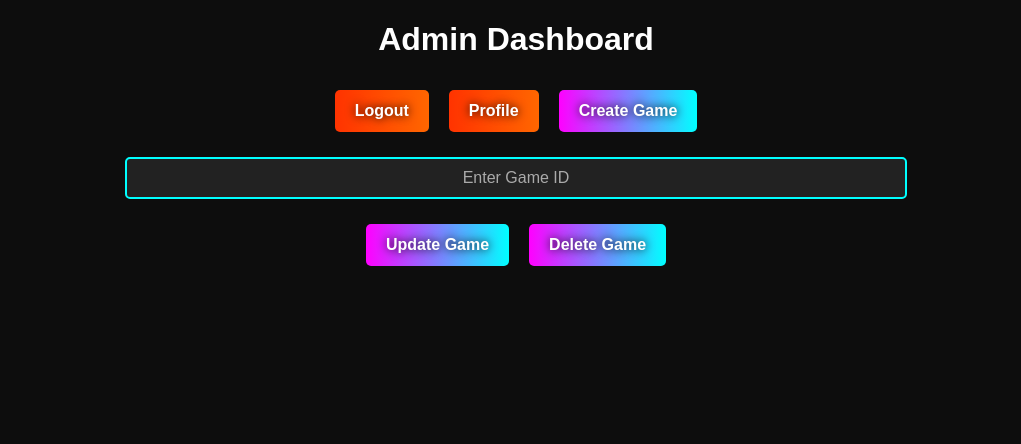
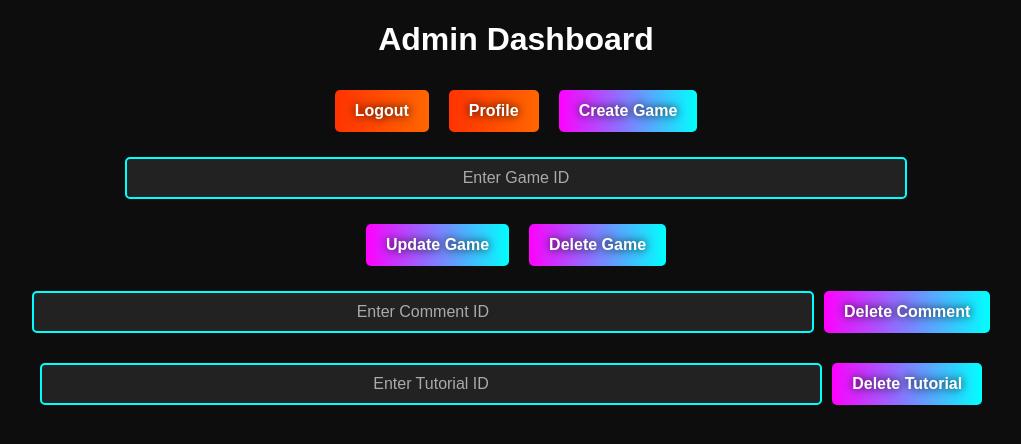
Before and after one commit to apala-1/RespawnPoint, a React (Vite) app in the folder respawnpoint/: page /admin-dashboard in a window 1280 px wide. Shown: the top 444 px of the page, without its empty margins (124-1145 px from the left). Built offline with nearby package versions, Linux system fonts and the light colour scheme.

Commit message:
Adjusted some admin dashboard jsx and css

```diff
--- a/respawnpoint/src/pages/Featured/gameDetails.css
+++ b/respawnpoint/src/pages/Featured/gameDetails.css
@@ -1,3 +1,9 @@
+*{
+    margin: 0;
+    padding: 0;
+    box-sizing: border-box;
+}
+
 .game-details {
     display: flex;
     flex-direction: column;
--- a/respawnpoint/src/pages/Home/admindashboard.jsx
+++ b/respawnpoint/src/pages/Home/admindashboard.jsx
@@ -5,8 +5,11 @@ import "./admindashboard.css";
 
 const AdminDashboard = () => {
   const [gameId, setGameId] = useState(""); // Store gameId input
+  const [commentId, setCommentId] = useState(""); // Store commentId input for deletion
+  const [tutorialId, setTutorialId] = useState(""); // Store tutorialId input for deletion
   const navigate = useNavigate();
 
+  // Navigate to update game page
   const handleUpdate = () => {
     if (!gameId) {
       alert("Please enter a Game ID to update.");
@@ -15,14 +18,14 @@ const AdminDashboard = () => {
     navigate(`/update-game/${gameId}`); // Navigate to update page with the gameId
   };
 
-    const handleDelete = async () => {
+  // Delete game by gameId
+  const handleDeleteGame = async () => {
     if (!gameId) {
       alert("Please enter a Game ID to delete.");
       return;
     }
 
     try {
-            // Corrected route for delete API
       const response = await axios.delete(`http://localhost:5000/api/games/${gameId}`);
       alert("Game deleted successfully");
     } catch (error) {
@@ -31,10 +34,74 @@ const AdminDashboard = () => {
     }
   };
 
+  // Delete comment by commentId
+  const handleDeleteComment = async () => {
+    if (!commentId) {
+      alert("Please enter a Comment ID to delete.");
+      return;
+    }
+
+    try {
+      const token = localStorage.getItem("token");
+      if (!token) {
+        alert("You need to be logged in to delete a comment.");
+        return;
+      }
+
+      const response = await axios.delete(
+        `http://localhost:5000/comments/${commentId}`,
+        {
+          headers: {
+            Authorization: `Bearer ${token}`,
+          },
+        }
+      );
+      alert(response.data.message); // Show success message
+    } catch (error) {
+      console.error("Error deleting comment:", error);
+      alert("Failed to delete the comment");
+    }
+  };
+
+  // Delete tutorial by tutorialId
+  const handleDeleteTutorial = async () => {
+    if (!tutorialId) {
+      alert("Please enter a Tutorial ID to delete.");
+      return;
+    }
+
+    try {
+      const token = localStorage.getItem("token");
+      if (!token) {
+        console.error("No token found, cannot delete tutorial.");
+        return;
+      }
+
+      const response = await fetch(`http://localhost:5000/api/tutorials/${tutorialId}`, {
+        method: "DELETE",
+        headers: {
+          Authorization: `Bearer ${token}`,
+        },
+      });
+
+      if (response.ok) {
+        console.log("Tutorial deleted successfully");
+        alert("Tutorial deleted successfully!");
+        navigate("/admin-dashboard");
+      } else {
+        console.error("Error deleting tutorial");
+      }
+    } catch (error) {
+      console.error("Request failed:", error);
+    }
+  };
+
+  // Navigate to create game page
   const handleCreate = () => {
     navigate("/create-game"); // Navigate to the page for creating a game
   };
 
+  // Logout admin
   const handleLogout = () => {
     localStorage.removeItem("token"); // Remove JWT
     window.location.href = "/login"; // Redirect to login page
@@ -51,10 +118,10 @@ const AdminDashboard = () => {
         <a href="/profile">
           <button className="profile-btn">Profile</button>
         </a>
+
         {/* Button for creating a new game */}
         <button onClick={handleCreate}>Create Game</button>
       </div>
-
 
       <div>
         <input
@@ -65,13 +132,29 @@ const AdminDashboard = () => {
         />
       </div>
 
+      <div>
+        <button onClick={handleUpdate}>Update Game</button>
+        <button onClick={handleDeleteGame}>Delete Game</button>
+      </div>
 
       <div>
-                {/* Button to update the game */}
-                <button onClick={handleUpdate}>Update Game</button>
+        <input
+          type="text"
+          placeholder="Enter Comment ID"
+          value={commentId}
+          onChange={(e) => setCommentId(e.target.value)}
+        />
+        <button onClick={handleDeleteComment}>Delete Comment</button>
+      </div>
 
-                {/* Button to delete the game */}
-                <button onClick={handleDelete}>Delete Game</button>
+      <div>
+        <input
+          type="text"
+          placeholder="Enter Tutorial ID"
+          value={tutorialId}
+          onChange={(e) => setTutorialId(e.target.value)}
+        />
+        <button onClick={handleDeleteTutorial}>Delete Tutorial</button>
       </div>
     </div>
   );
```
Also changed, not shown: 2 other files (tests, documents, lock files or other folders). Lines whose indentation alone changed are shown as unchanged.
